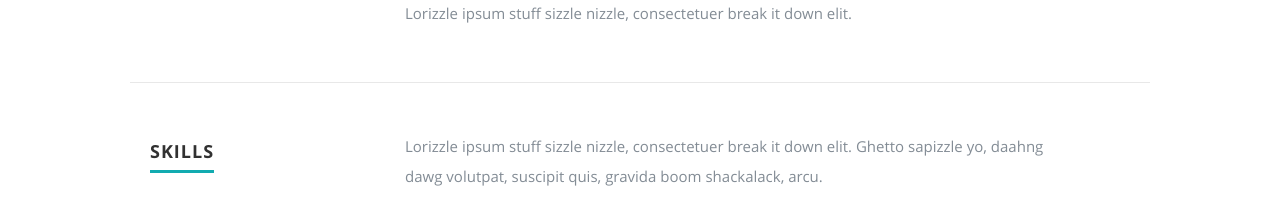
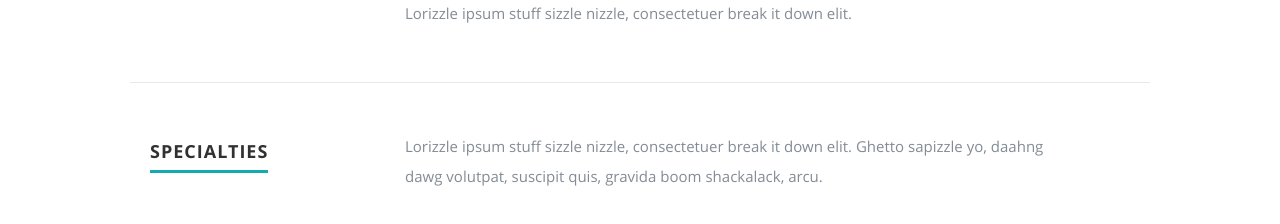
Before and after one commit to peteawalk/adamguerrero_training, a React (Create React App) app: page / in a window 1280 px wide. Shown: the part 1960-2184 px from the top of the page. Built offline with nearby package versions, Linux system fonts and the light colour scheme.

Commit message:
changed to display specialities instead of skills

```diff
--- a/src/Components/Resume.js
+++ b/src/Components/Resume.js
@@ -53,7 +53,7 @@
       <div className="row skill">
 
          <div className="three columns header-col">
-            <h1><span>Skills</span></h1>
+            <h1><span>Specialties</span></h1>
          </div>
 
          <div className="nine columns main-col">
```
